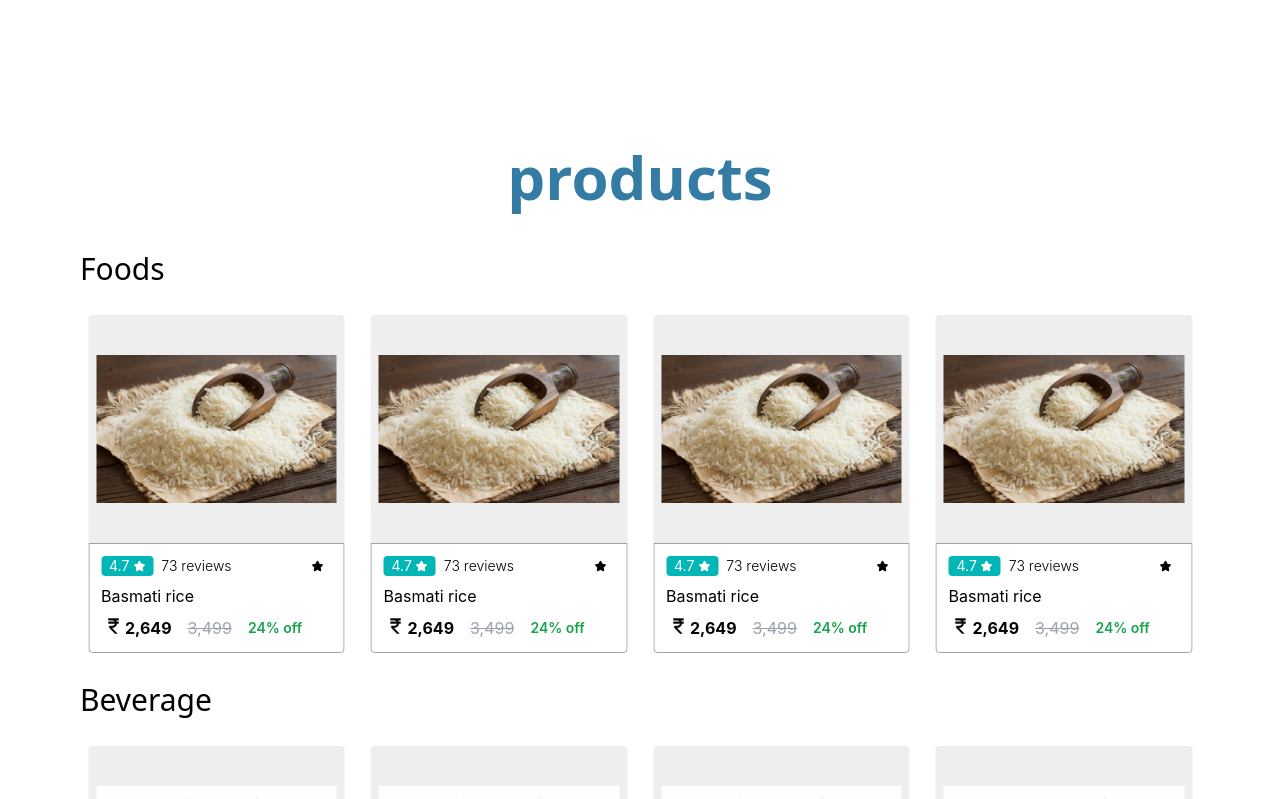
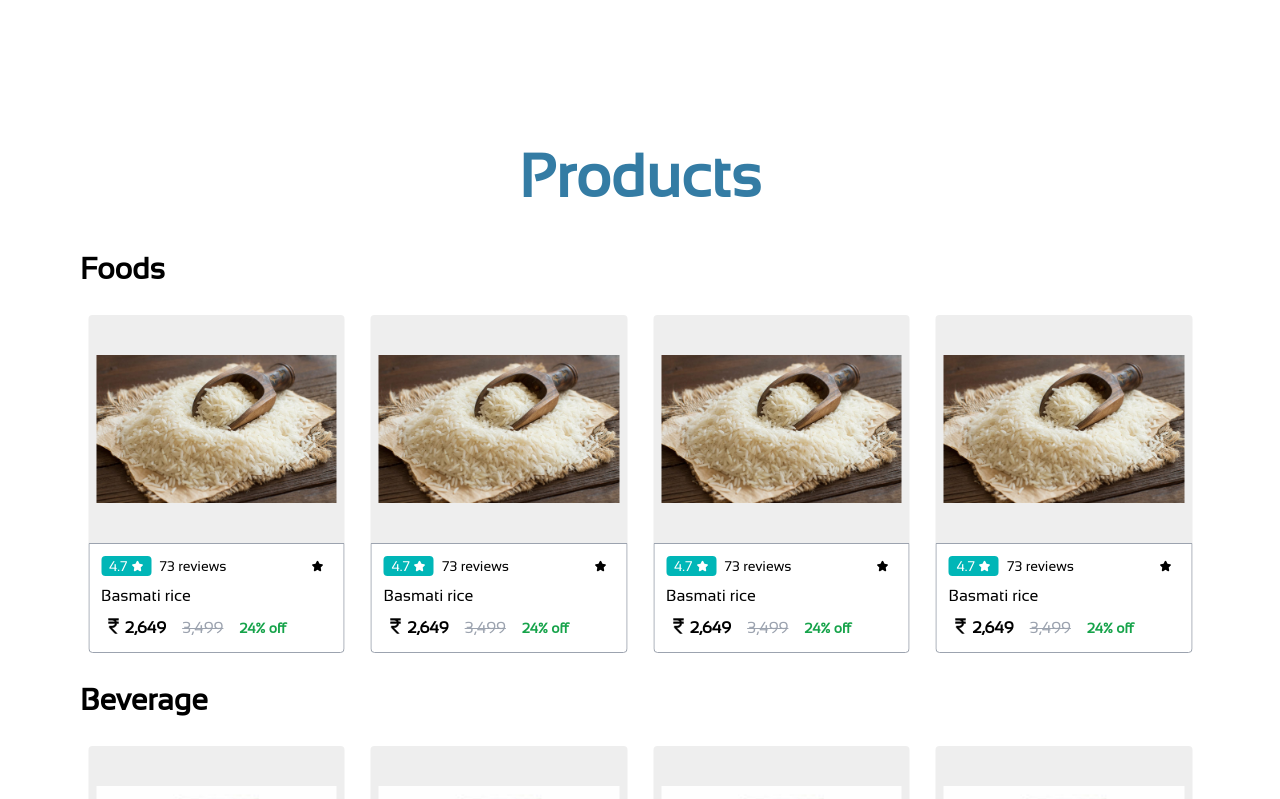
Before and after one commit to asha-lodhi/global-gate-web, a React (Create React App) app: page / in a window 1280 px wide. Shown: the part 1660-2459 px from the top of the page. Built offline with nearby package versions, Linux system fonts and the light colour scheme.

Commit message:
UI changes

```diff
--- a/src/component/productCard.jsx
+++ b/src/component/productCard.jsx
@@ -1,13 +1,13 @@
 import React from "react";
-import { useNavigate } from "react-router-dom";
+import {useNavigate} from "react-router-dom";
 
-const ProductCard = ({ productImage }) => {
+const ProductCard = ({productImage}) => {
   const navigate = useNavigate();
   return (
     <>
       <div
         class="max-w-sm rounded overflow-hidden bg-[#eeeeee] mx-2 "
-        onClick={() => navigate(`/product-details/${123456}`)}
+        onClick={() => navigate(`/product-details/${ 123456 }`)}
       >
         <img
           class="w-full my-10 px-2 h-auto object-contain"
@@ -18,7 +18,7 @@ const ProductCard = ({ productImage }) => {
           <div className="flex  justify-between items-center">
             <div className="flex">
               <div class="flex items-center bg-[#00B6B7] px-2 gap-1 h-[20px] rounded">
-                <p class="text-sm font-normal text-white dark:text-white">
+                <p class="text-sm font-normal text-white dark:text-white font-sansation">
                   4.7
                 </p>
                 <svg
@@ -31,7 +31,7 @@ const ProductCard = ({ productImage }) => {
                   <path d="M20.924 7.625a1.523 1.523 0 0 0-1.238-1.044l-5.051-.734-2.259-4.577a1.534 1.534 0 0 0-2.752 0L7.365 5.847l-5.051.734A1.535 1.535 0 0 0 1.463 9.2l3.656 3.563-.863 5.031a1.532 1.532 0 0 0 2.226 1.616L11 17.033l4.518 2.375a1.534 1.534 0 0 0 2.226-1.617l-.863-5.03L20.537 9.2a1.523 1.523 0 0 0 .387-1.575Z" />
                 </svg>
               </div>
-              <span class="text-sm font-light text-black mx-2">73 reviews</span>
+              <span class="text-sm font-light text-black mx-2 font-sansation">73 reviews</span>
             </div>
             <div class="flex items-center  px-2 gap-1 h-[20px] rounded">
               <svg
@@ -45,7 +45,7 @@ const ProductCard = ({ productImage }) => {
               </svg>
             </div>
           </div>
-          <div className="my-2">Basmati rice</div>
+          <div className="my-2 font-sansation">Basmati rice</div>
           <div class="flex items-center  gap-4 ">
             <div className="flex">
               <svg
@@ -58,10 +58,10 @@ const ProductCard = ({ productImage }) => {
               >
                 <path d="M549-120 280-400v-80h140q53 0 91.5-34.5T558-600H240v-80h306q-17-35-50.5-57.5T420-760H240v-80h480v80H590q14 17 25 37t17 43h88v80h-81q-8 85-70 142.5T420-400h-29l269 280H549Z" />
               </svg>
-              <span className="font-bold">2,649</span>
+              <span className="font-bold font-sansation">2,649</span>
             </div>
-            <span className="text-gray-400 line-through">3,499</span>
-            <span className="text-green-600 text-sm font-semibold">
+            <span className="text-gray-400 line-through font-sansation">3,499</span>
+            <span className="text-green-600 text-sm font-semibold font-sansation">
               24% off
             </span>
           </div>
--- a/src/component/products.jsx
+++ b/src/component/products.jsx
@@ -7,13 +7,13 @@ const products = () => {
   return (
     <div className="md:mt-48 bg-white pb-10">
       <div className="flex justify-center items-center">
-        <h2 className="flex font-sans md:text-[60px] text-[60px] font-bold lmd:text-[48px] z-10 text-[#347CA4] xxmd:text-[60px] xxmd:w-[80%]">
-          products
+        <h2 className="flex font-sansation md:text-[60px] text-[60px] font-bold lmd:text-[48px] z-10 text-[#347CA4] xxmd:text-[60px] xxmd:w-[80%]">
+          Products
         </h2>
       </div>
       <div className="flex flex-col md:mx-20">
         <div className="flex">
-          <h2 className="md:my-6 font-sans text-[30px] lmd:text-[48px] z-10 text-black  xxmd:text-5xl xxmd:w-[80%] ">
+          <h2 className="md:my-6 font-sansation font-semibold text-[30px] lmd:text-[48px] z-10 text-black  xxmd:text-5xl xxmd:w-[80%] ">
             Foods
           </h2>
         </div>
@@ -23,7 +23,7 @@ const products = () => {
       </div>
       <div className="flex flex-col md:mx-20">
         <div className="flex">
-          <h2 className="md:my-6 font-sans text-[30px] lmd:text-[48px] z-10 text-black  xxmd:text-5xl xxmd:w-[80%] ">
+          <h2 className="md:my-6 font-sansation font-semibold text-[30px] lmd:text-[48px] z-10 text-black  xxmd:text-5xl xxmd:w-[80%] ">
             Beverage
           </h2>
         </div>
```
